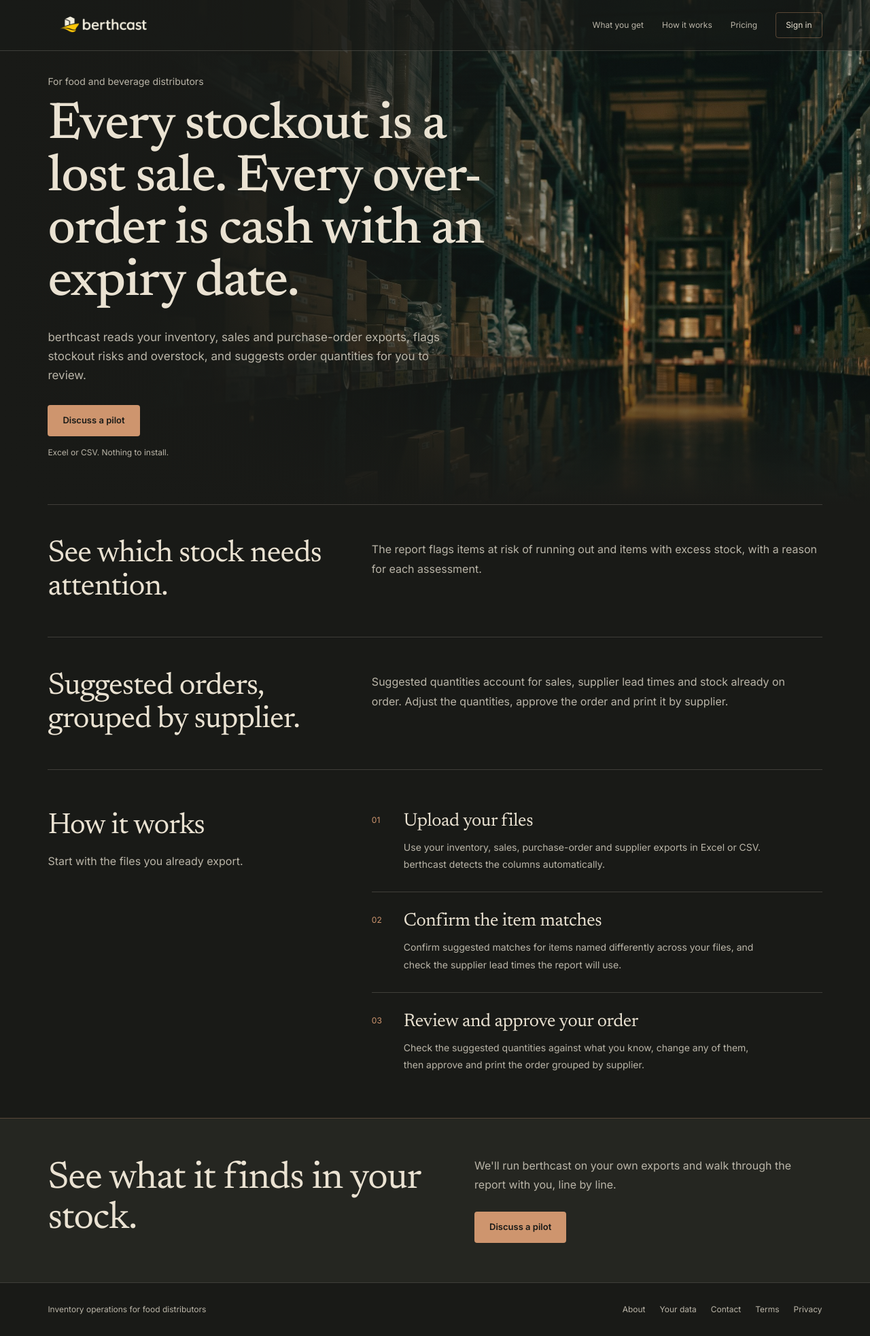
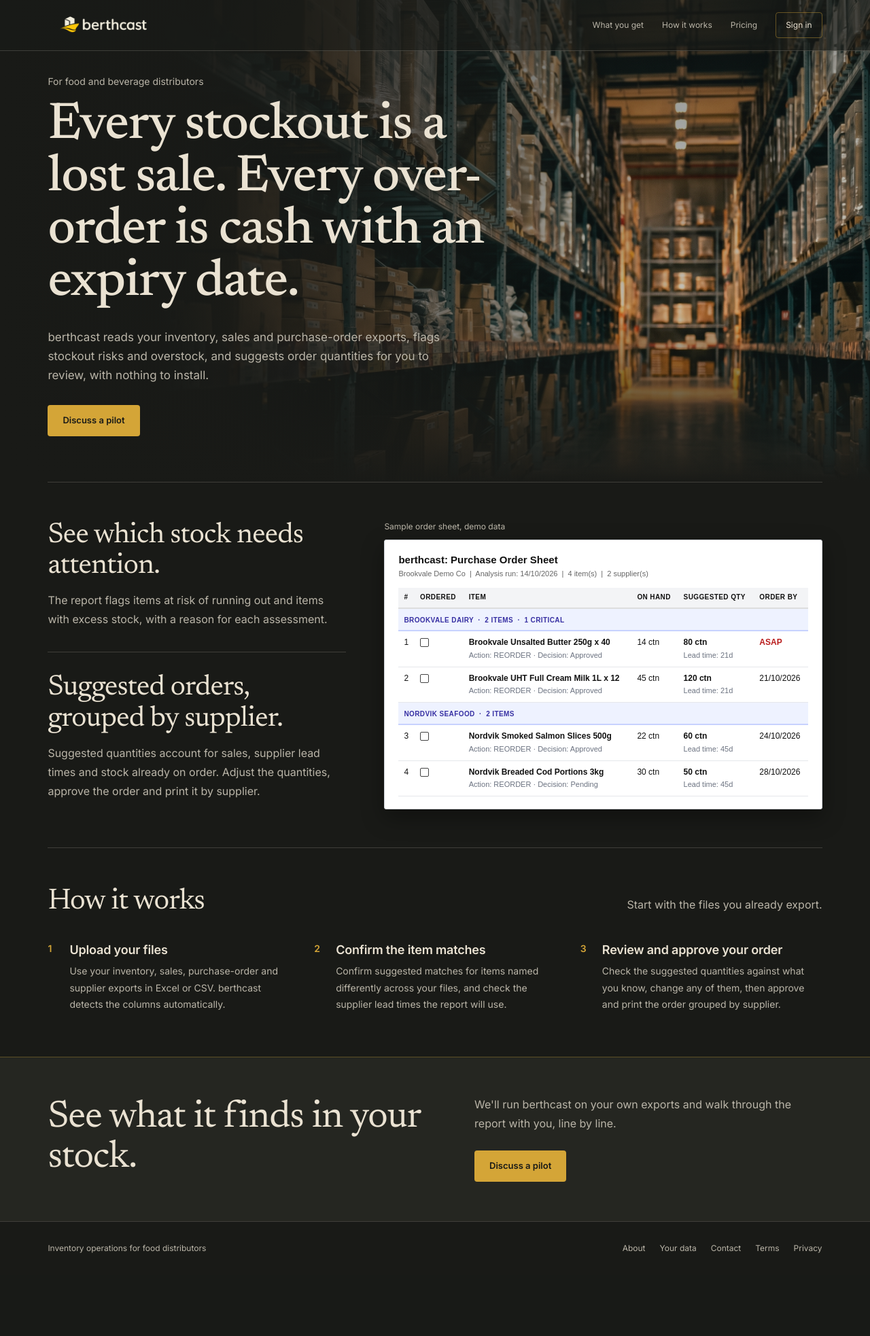
Before and after one commit to brother-yong/berthcast, a Flask app: page / in a window 1280 px wide. Shown: the whole page at 68% size. After the commit the page ends 1844 px from the top, so only its background shows below. Run offline with Flask 3, Linux system fonts and the light colour scheme; some libraries are stand-ins or nearby versions.

Commit message:
Landing page shows a sample order sheet, steps in one row, brass gold to match the logo
Merges the two output sections beside a demo-data order sheet in the print_order styling, lays the three steps side by side with plain 1 2 3 numbering, swaps copper for #D4A537, moves the no-install line into the intro, and updates the hero photo.

```diff
--- a/templates/landing.html
+++ b/templates/landing.html
@@ -54,10 +54,10 @@
 <style>
 html{scroll-behavior:auto}
 body{margin:0;background:#191A17}
-#landing{--bc-ground:#191A17;--bc-surface:#252621;--bc-gold:#CE956E;--bc-ivory:#EAE2D2;--bc-muted:#BAB5A8;--bc-rule:rgba(234,226,210,.18);background:var(--bc-ground);color:var(--bc-ivory);font:400 16px/1.65 Inter,Arial,sans-serif;container-type:inline-size;isolation:isolate;overflow-wrap:break-word;color-scheme:dark}
+#landing{--bc-ground:#191A17;--bc-surface:#252621;--bc-gold:#D4A537;--bc-ivory:#EAE2D2;--bc-muted:#BAB5A8;--bc-rule:rgba(234,226,210,.18);background:var(--bc-ground);color:var(--bc-ivory);font:400 16px/1.65 Inter,Arial,sans-serif;container-type:inline-size;isolation:isolate;overflow-wrap:break-word;color-scheme:dark}
 #landing *{box-sizing:border-box}
-#landing :is(h1,h2,h3,p,ol){margin:0}
-#landing :is(h1,h2,h3){color:var(--bc-ivory);font-family:Newsreader,Georgia,serif;font-style:normal;font-weight:400;letter-spacing:-.02em}
+#landing :is(h1,h2,h3,p,ol,figure,figcaption){margin:0}
+#landing :is(h1,h2){color:var(--bc-ivory);font-family:Newsreader,Georgia,serif;font-style:normal;font-weight:400;letter-spacing:-.02em}
 #landing a{color:inherit;text-decoration:none;text-underline-offset:5px}
 #landing a:focus-visible{outline:2px solid var(--bc-gold);outline-offset:5px}
 #landing ::selection{background:var(--bc-gold);color:var(--bc-ground)}
@@ -69,30 +69,41 @@ body{margin:0;background:#191A17}
 #landing .bc-e-navlinks{display:flex;align-items:center;gap:27px;font-size:12px;color:var(--bc-muted)}
 #landing .bc-e-navlinks a{padding:9px 0;white-space:nowrap}
 #landing .bc-e-navlinks a:hover{color:var(--bc-ivory)}
-#landing .bc-e-navlinks .bc-e-signin{color:var(--bc-ivory);padding:8px 14px;border:1px solid rgba(206,149,110,.37);border-radius:4px}
+#landing .bc-e-navlinks .bc-e-signin{color:var(--bc-ivory);padding:8px 14px;border:1px solid rgba(212,165,55,.42);border-radius:4px}
 #landing .bc-e-hero{padding:34px 5.5% 67px}
 #landing .bc-e-audience{font-size:14px;line-height:1.6;color:var(--bc-muted)}
 #landing h1{font-size:clamp(44px,6.35cqi,76px);font-weight:500;line-height:1.01;max-width:8.6em;letter-spacing:-.02em;margin-top:16px;text-wrap:pretty}
 #landing .bc-e-intro{font-size:17px;line-height:1.65;max-width:34em;color:var(--bc-muted);margin-top:28px}
 #landing .bc-e-primary{display:inline-flex;justify-content:center;align-items:center;min-height:46px;padding:12px 22px;border-radius:4px;background:var(--bc-gold);color:var(--bc-ground);font-size:13px;font-weight:600;transition:background .18s ease-out}
-#landing .bc-e-primary:hover{background:#DFA882}
+#landing .bc-e-primary:hover{background:#E0B84F}
 #landing .bc-e-hero .bc-e-primary{margin-top:29px}
-#landing .bc-e-helper{font-size:12px;line-height:1.6;color:var(--bc-muted);margin-top:14px}
 #landing .bc-e-body{padding:0 5.5%}
-#landing .bc-e-output{display:grid;grid-template-columns:minmax(0,.92fr) minmax(0,1.5fr);gap:70px;padding:48px 0;border-top:1px solid var(--bc-rule);align-items:start}
-#landing .bc-e-output h2{font-size:clamp(32px,3.8cqi,45px);line-height:1.09;max-width:12em}
-#landing .bc-e-output p{font-size:16px;line-height:1.8;color:var(--bc-muted);max-width:65ch;padding-top:3px}
-#landing .bc-e-workflow{border-top:1px solid var(--bc-rule);display:grid;grid-template-columns:minmax(0,.92fr) minmax(0,1.5fr);gap:70px;padding:60px 0 66px}
-#landing .bc-e-workflow h2{font-size:43px;line-height:1.07}
-#landing .bc-e-workflow-intro{font-size:16px;line-height:1.65;color:var(--bc-muted);margin-top:15px;max-width:20em}
-#landing .bc-e-steps{padding:0;list-style:none;counter-reset:bc-e-step}
-#landing .bc-e-step{display:grid;grid-template-columns:27px minmax(0,1fr);column-gap:20px;counter-increment:bc-e-step;padding:0 0 28px}
-#landing .bc-e-step + .bc-e-step{border-top:1px solid var(--bc-rule);padding-top:27px}
-#landing .bc-e-step:last-child{padding-bottom:0}
-#landing .bc-e-step::before{content:counter(bc-e-step,decimal-leading-zero);font-size:12px;color:var(--bc-gold);line-height:1.5;padding-top:5px}
-#landing .bc-e-step h3{font-size:27px;line-height:1.15;letter-spacing:-.015em}
-#landing .bc-e-step p{margin-top:10px;font-size:14px;line-height:1.8;color:var(--bc-muted);max-width:60ch}
-#landing .bc-e-close{display:grid;grid-template-columns:minmax(0,1.1fr) minmax(0,1fr);gap:65px;align-items:center;padding:55px 5.5% 58px;border-top:1px solid rgba(206,149,110,.3);background:var(--bc-surface)}
+#landing .bc-e-output{display:grid;grid-template-columns:minmax(0,.92fr) minmax(0,1.35fr);gap:56px;padding:56px 0;border-top:1px solid var(--bc-rule);align-items:start}
+#landing .bc-e-outblock + .bc-e-outblock{margin-top:34px;padding-top:30px;border-top:1px solid var(--bc-rule)}
+#landing .bc-e-output h2{font-size:clamp(30px,3.5cqi,42px);line-height:1.09;max-width:13em}
+#landing .bc-e-output p{font-size:16px;line-height:1.75;color:var(--bc-muted);max-width:52ch;margin-top:12px}
+#landing .bc-e-sheet-wrap{min-width:0}
+#landing .bc-e-sheet-cap{font-size:12px;line-height:1.5;color:var(--bc-muted);margin-bottom:10px}
+#landing .bc-e-sheet{background:#fff;color:#111;font:400 12px/1.45 Arial,sans-serif;padding:18px 20px;border-radius:3px;border:1px solid #d1d5db;box-shadow:0 12px 32px rgba(0,0,0,.35);color-scheme:light}
+#landing .bc-po-title{font-size:15px;font-weight:700;color:#111;margin-bottom:3px}
+#landing .bc-po-sub{color:#666;font-size:11px;margin-bottom:12px}
+#landing .bc-po-table{width:100%;border-collapse:collapse}
+#landing .bc-po-table th{background:#f3f4f6;color:#111;padding:7px 8px;text-align:left;font-size:10px;text-transform:uppercase;letter-spacing:.4px;border-bottom:2px solid #ddd}
+#landing .bc-po-table td{padding:8px;border-bottom:1px solid #e5e7eb;vertical-align:top;color:#111;font-size:12px}
+#landing .bc-po-group td{background:#eef2ff;color:#3730a3;font-weight:700;text-transform:uppercase;letter-spacing:.4px;font-size:10px;border-bottom:2px solid #c7d2fe;padding:10px 8px 7px}
+#landing .bc-po-note{color:#6b7280;margin-top:2px;font-size:11px}
+#landing .bc-po-tick{display:inline-block;width:13px;height:13px;border:1.5px solid #444;border-radius:2px;margin-top:2px}
+#landing .bc-po-asap{color:#b91c1c;font-weight:700}
+#landing .bc-e-workflow{border-top:1px solid var(--bc-rule);padding:56px 0 64px}
+#landing .bc-e-workflow-head{display:flex;justify-content:space-between;align-items:baseline;flex-wrap:wrap;gap:10px 32px;margin-bottom:36px}
+#landing .bc-e-workflow h2{font-size:clamp(32px,3.8cqi,43px);line-height:1.07}
+#landing .bc-e-workflow-intro{font-size:16px;line-height:1.65;color:var(--bc-muted)}
+#landing .bc-e-steps{display:grid;grid-template-columns:repeat(3,minmax(0,1fr));gap:36px;padding:0;list-style:none;counter-reset:bc-e-step}
+#landing .bc-e-step{display:grid;grid-template-columns:20px minmax(0,1fr);column-gap:12px;counter-increment:bc-e-step;align-items:start}
+#landing .bc-e-step::before{content:counter(bc-e-step);font-size:14px;font-weight:600;color:var(--bc-gold);line-height:1.45}
+#landing .bc-e-step h3{color:var(--bc-ivory);font-family:Inter,Arial,sans-serif;font-size:18px;font-weight:600;line-height:1.3;letter-spacing:-.01em}
+#landing .bc-e-step p{margin-top:8px;font-size:14px;line-height:1.75;color:var(--bc-muted);max-width:42ch}
+#landing .bc-e-close{display:grid;grid-template-columns:minmax(0,1.1fr) minmax(0,1fr);gap:65px;align-items:center;padding:55px 5.5% 58px;border-top:1px solid rgba(212,165,55,.32);background:var(--bc-surface)}
 #landing .bc-e-close h2{font-size:clamp(38px,4.6cqi,56px);line-height:1.06;max-width:11em}
 #landing .bc-e-close p{font-size:16px;line-height:1.75;color:var(--bc-muted);max-width:35em}
 #landing .bc-e-close .bc-e-primary{margin-top:26px}
@@ -104,10 +115,12 @@ body{margin:0;background:#191A17}
  #landing .bc-e-navlinks .bc-e-secondarynav{display:none}
  #landing h1{font-size:clamp(44px,7.7cqi,63px);max-width:8.65em}
  #landing .bc-e-intro{font-size:16px;max-width:32em}
- #landing .bc-e-output,#landing .bc-e-workflow{column-gap:35px;grid-template-columns:minmax(0,1fr) minmax(0,1.3fr)}
+ #landing .bc-e-output{grid-template-columns:1fr;gap:32px}
  #landing .bc-e-output h2{font-size:33px}
  #landing .bc-e-output p{font-size:15px}
  #landing .bc-e-workflow h2{font-size:36px}
+ #landing .bc-e-steps{grid-template-columns:1fr;gap:24px}
+ #landing .bc-e-step + .bc-e-step{border-top:1px solid var(--bc-rule);padding-top:22px}
  #landing .bc-e-close{gap:34px}
  #landing .bc-e-close p{font-size:15px}
 }
@@ -122,14 +135,15 @@ body{margin:0;background:#191A17}
  #landing .bc-e-photo{object-position:64% center}
  #landing .bc-e-veil{background:linear-gradient(90deg,rgba(25,26,23,.96),rgba(25,26,23,.69)),linear-gradient(0deg,#191A17,transparent 38%)}
  #landing .bc-e-intro{margin-top:25px;line-height:1.75}
- #landing .bc-e-output{grid-template-columns:1fr;gap:18px;padding:35px 0}
- #landing .bc-e-output h2{font-size:35px;max-width:11em}
- #landing .bc-e-output p{padding:0}
- #landing .bc-e-workflow{grid-template-columns:1fr;gap:31px;padding:39px 0 42px}
+ #landing .bc-e-output{gap:26px;padding:35px 0}
+ #landing .bc-e-outblock + .bc-e-outblock{margin-top:24px;padding-top:22px}
+ #landing .bc-e-output h2{font-size:32px;max-width:11em}
+ #landing .bc-e-sheet{padding:12px}
+ #landing .bc-po-col-opt{display:none}
+ #landing .bc-e-workflow{padding:39px 0 42px}
+ #landing .bc-e-workflow-head{margin-bottom:24px}
  #landing .bc-e-workflow h2{font-size:35px}
- #landing .bc-e-workflow-intro{margin-top:12px}
- #landing .bc-e-step{column-gap:13px}
- #landing .bc-e-step h3{font-size:26px}
+ #landing .bc-e-step{column-gap:10px}
  #landing .bc-e-step p{font-size:14px}
  #landing .bc-e-close{grid-template-columns:1fr;gap:22px;padding-top:39px;padding-bottom:42px}
  #landing .bc-e-close h2{font-size:39px;max-width:10em}
@@ -158,23 +172,109 @@ body{margin:0;background:#191A17}
   <section class="bc-e-hero" aria-labelledby="bc-e-title">
    <p class="bc-e-audience" id="who">For food and beverage distributors</p>
    <h1 id="bc-e-title">Every stockout is a lost sale. Every over-order is cash with an expiry date.</h1>
-   <p class="bc-e-intro">berthcast reads your inventory, sales and purchase-order exports, flags stockout risks and overstock, and suggests order quantities for you to review.</p>
+   <p class="bc-e-intro">berthcast reads your inventory, sales and purchase-order exports, flags stockout risks and overstock, and suggests order quantities for you to review, with nothing to install.</p>
    <a class="bc-e-primary" href="{{ url_for('contact') }}">Discuss a pilot</a>
-   <p class="bc-e-helper">Excel or CSV. Nothing to install.</p>
   </section>
  </div>
  <main>
   <div class="bc-e-body">
    <section class="bc-e-output" id="what" aria-labelledby="bc-e-stock">
-    <h2 id="bc-e-stock">See which stock needs attention.</h2>
-    <p>The report flags items at risk of running out and items with excess stock, with a reason for each assessment.</p>
-   </section>
-   <section class="bc-e-output" aria-labelledby="bc-e-orders">
-    <h2 id="bc-e-orders">Suggested orders, grouped by supplier.</h2>
-    <p>Suggested quantities account for sales, supplier lead times and stock already on order. Adjust the quantities, approve the order and print it by supplier.</p>
+    <div class="bc-e-outcopy">
+     <div class="bc-e-outblock">
+      <h2 id="bc-e-stock">See which stock needs attention.</h2>
+      <p>The report flags items at risk of running out and items with excess stock, with a reason for each assessment.</p>
+     </div>
+     <div class="bc-e-outblock">
+      <h2 id="bc-e-orders">Suggested orders, grouped by supplier.</h2>
+      <p>Suggested quantities account for sales, supplier lead times and stock already on order. Adjust the quantities, approve the order and print it by supplier.</p>
+     </div>
+    </div>
+    <figure class="bc-e-sheet-wrap" aria-label="Sample purchase order sheet">
+     <figcaption class="bc-e-sheet-cap">Sample order sheet, demo data</figcaption>
+     <div class="bc-e-sheet">
+      <div class="bc-po-title">berthcast: Purchase Order Sheet</div>
+      <div class="bc-po-sub">Brookvale Demo Co &nbsp;|&nbsp; Analysis run: 14/10/2026 &nbsp;|&nbsp; 4 item(s) &nbsp;|&nbsp; 2 supplier(s)</div>
+      <table class="bc-po-table">
+       <thead>
+        <tr>
+         <th class="bc-po-col-opt">#</th>
+         <th class="bc-po-col-opt">Ordered</th>
+         <th>Item</th>
+         <th class="bc-po-col-opt">On hand</th>
+         <th>Suggested qty</th>
+         <th class="bc-po-col-opt">Order by</th>
+        </tr>
+       </thead>
+       <tbody>
+        <tr class="bc-po-group">
+         <td colspan="6">BROOKVALE DAIRY &nbsp;·&nbsp; 2 items &nbsp;·&nbsp; 1 critical</td>
+        </tr>
+        <tr>
+         <td class="bc-po-col-opt">1</td>
+         <td class="bc-po-col-opt"><span class="bc-po-tick" aria-hidden="true"></span></td>
+         <td>
+          <strong>Brookvale Unsalted Butter 250g x 40</strong>
+          <div class="bc-po-note">Action: REORDER · Decision: Approved</div>
+         </td>
+         <td class="bc-po-col-opt">14 ctn</td>
+         <td>
+          <strong>80 ctn</strong>
+          <div class="bc-po-note">Lead time: 21d</div>
+         </td>
+         <td class="bc-po-col-opt"><span class="bc-po-asap">ASAP</span></td>
+        </tr>
+        <tr>
+         <td class="bc-po-col-opt">2</td>
+         <td class="bc-po-col-opt"><span class="bc-po-tick" aria-hidden="true"></span></td>
+         <td>
+          <strong>Brookvale UHT Full Cream Milk 1L x 12</strong>
+          <div class="bc-po-note">Action: REORDER · Decision: Approved</div>
+         </td>
+         <td class="bc-po-col-opt">45 ctn</td>
+         <td>
+          <strong>120 ctn</strong>
+          <div class="bc-po-note">Lead time: 21d</div>
+         </td>
+         <td class="bc-po-col-opt">21/10/2026</td>
+        </tr>
+        <tr class="bc-po-group">
+         <td colspan="6">NORDVIK SEAFOOD &nbsp;·&nbsp; 2 items</td>
+        </tr>
+        <tr>
+         <td class="bc-po-col-opt">3</td>
+         <td class="bc-po-col-opt"><span class="bc-po-tick" aria-hidden="true"></span></td>
+         <td>
+          <strong>Nordvik Smoked Salmon Slices 500g</strong>
+          <div class="bc-po-note">Action: REORDER · Decision: Approved</div>
+         </td>
+         <td class="bc-po-col-opt">22 ctn</td>
+         <td>
+          <strong>60 ctn</strong>
+          <div class="bc-po-note">Lead time: 45d</div>
+         </td>
+         <td class="bc-po-col-opt">24/10/2026</td>
+        </tr>
+        <tr>
+         <td class="bc-po-col-opt">4</td>
+         <td class="bc-po-col-opt"><span class="bc-po-tick" aria-hidden="true"></span></td>
+         <td>
+          <strong>Nordvik Breaded Cod Portions 3kg</strong>
+          <div class="bc-po-note">Action: REORDER · Decision: Pending</div>
+         </td>
+         <td class="bc-po-col-opt">30 ctn</td>
+         <td>
+          <strong>50 ctn</strong>
+          <div class="bc-po-note">Lead time: 45d</div>
+         </td>
+         <td class="bc-po-col-opt">28/10/2026</td>
+        </tr>
+       </tbody>
+      </table>
+     </div>
+    </figure>
    </section>
    <section class="bc-e-workflow" id="how" aria-labelledby="bc-e-how-title">
-    <div>
+    <div class="bc-e-workflow-head">
      <h2 id="bc-e-how-title">How it works</h2>
      <p class="bc-e-workflow-intro">Start with the files you already export.</p>
     </div>
```
Also changed, not shown: tests/test_landing_minimal.py (+9 -1 lines), static/hero-warehouse.jpg.
